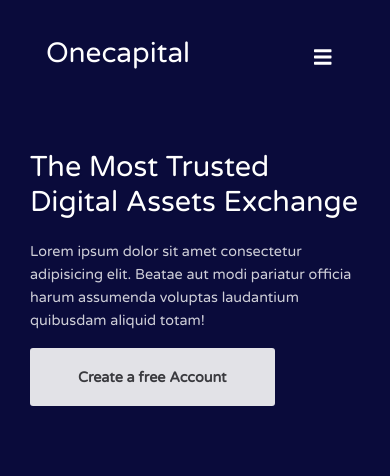
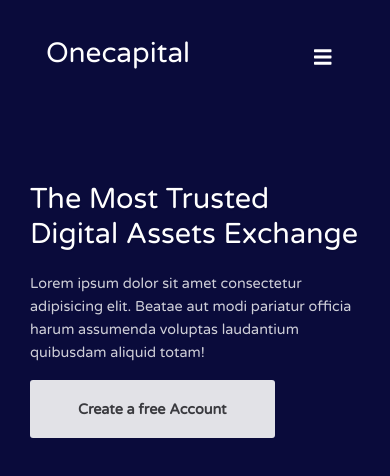
Before and after one commit to Achilles45/onecapital, a Vue app: page / in a window 390 px wide. Shown: the top 476 px of the page. Built offline with nearby package versions, Linux system fonts and the light colour scheme.

Commit message:
Remove img on small screens oh

```diff
--- a/src/components/Banner.vue
+++ b/src/components/Banner.vue
@@ -186,7 +186,7 @@ export default {
             padding: 0 !important;
         }
     .hero-section{
-        padding-top: 4rem !important;
+        padding-top: 6rem !important;
         h1{
             font-size: 1.8rem;
         }
```
